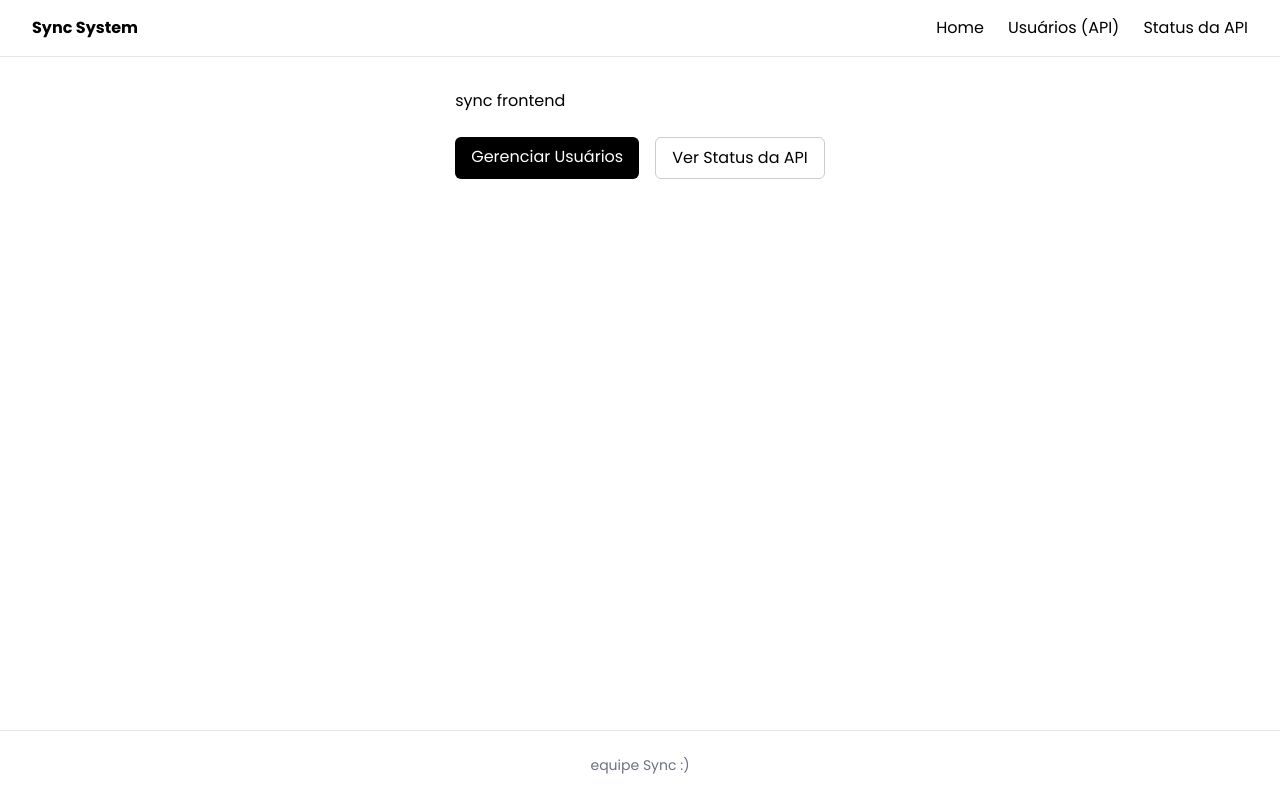
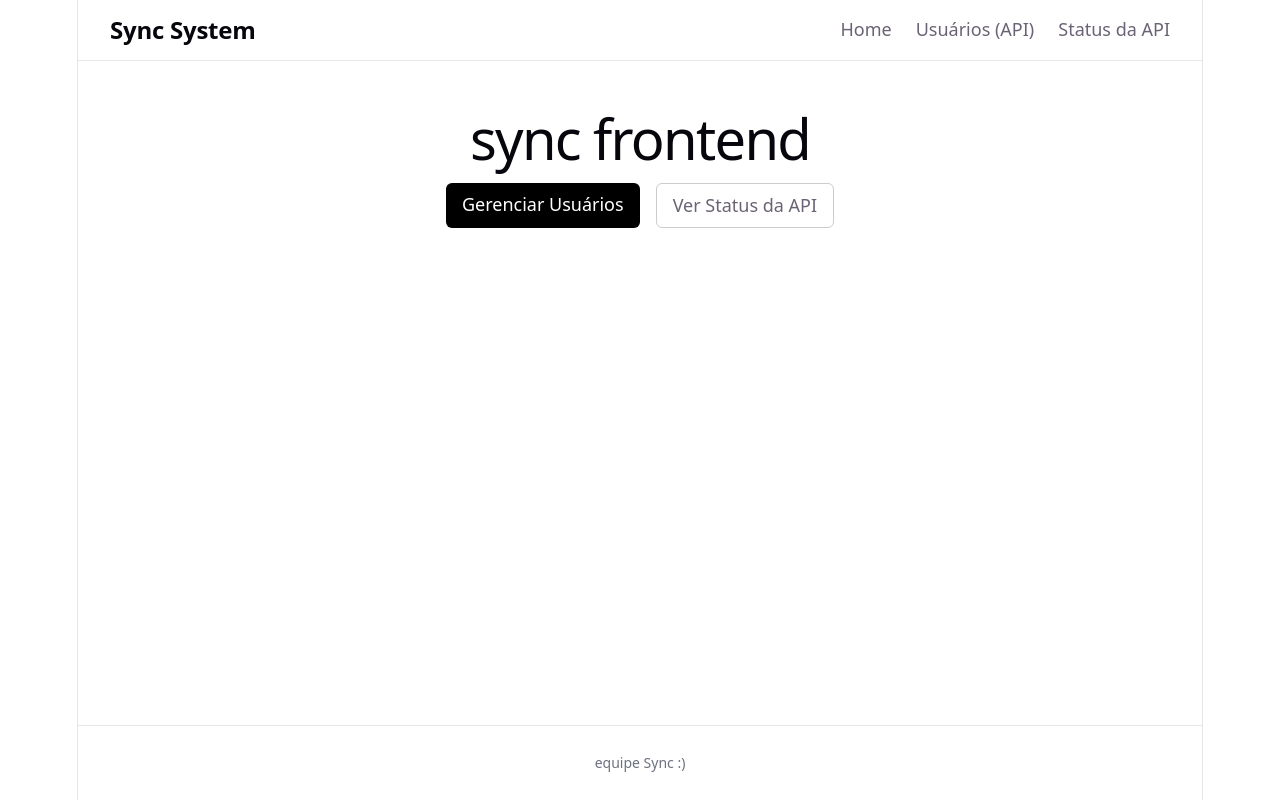
Before and after one commit to SamGarciaPereira/sync-frontend, a React (Vite) app: page / in a window 1280 px wide. Built offline with nearby package versions, Linux system fonts and the light colour scheme; no server answers.

Commit message:
feat: add app routes and isolate demo in its own layout

```diff
--- a/src/App.tsx
+++ b/src/App.tsx
@@ -1,24 +1,40 @@
 import { BrowserRouter, Routes, Route } from "react-router-dom";
-import { Header } from "./components/Header";
-import { Footer } from "./components/Footer";
+import { DemoLayout } from "./components/DemoLayout";
 import { Home } from "./pages/Home";
 import { Users } from "./pages/Users";
 import { Status } from "./pages/Status";
 import { NotFound } from "./pages/NotFound";
+import { AppLayout } from "./app/layout/AppLayout";
+import { Inicio } from "./app/pages/Inicio";
+import { MeusMedicamentos } from "./app/pages/MeusMedicamentos";
+import { CadastrarMedicacao } from "./app/pages/CadastrarMedicacao";
+import { QuandoTomar } from "./app/pages/QuandoTomar";
+import { Lembretes } from "./app/pages/Lembretes";
+import { Configuracoes } from "./app/pages/Configuracoes";
 
 export default function App() {
   return (
     <BrowserRouter>
-      <div style={{ minHeight: "100vh", display: "flex", flexDirection: "column" }}>
-        <Header />
-        <Routes>
+      <Routes>
+        {/* Demo original do template (mantida intacta) */}
+        <Route element={<DemoLayout />}>
           <Route path="/" element={<Home />} />
           <Route path="/users" element={<Users />} />
           <Route path="/status" element={<Status />} />
-          <Route path="*" element={<NotFound />} />
-        </Routes>
-        <Footer />
-      </div>
+        </Route>
+
+        {/* App de medicamentos "sync." */}
+        <Route path="/app" element={<AppLayout />}>
+          <Route index element={<Inicio />} />
+          <Route path="medicamentos" element={<MeusMedicamentos />} />
+          <Route path="cadastrar" element={<CadastrarMedicacao />} />
+          <Route path="cadastrar/quando-tomar" element={<QuandoTomar />} />
+          <Route path="lembretes" element={<Lembretes />} />
+          <Route path="configuracoes" element={<Configuracoes />} />
+        </Route>
+
+        <Route path="*" element={<NotFound />} />
+      </Routes>
     </BrowserRouter>
   );
 }
--- /dev/null
+++ b/src/components/DemoLayout.tsx
@@ -0,0 +1,14 @@
+import { Outlet } from "react-router-dom";
+import { Header } from "./Header";
+import { Footer } from "./Footer";
+
+/** Layout for the original Vite-template demo pages (Home / Users / Status). */
+export function DemoLayout() {
+  return (
+    <div className="demo-shell">
+      <Header />
+      <Outlet />
+      <Footer />
+    </div>
+  );
+}
```
